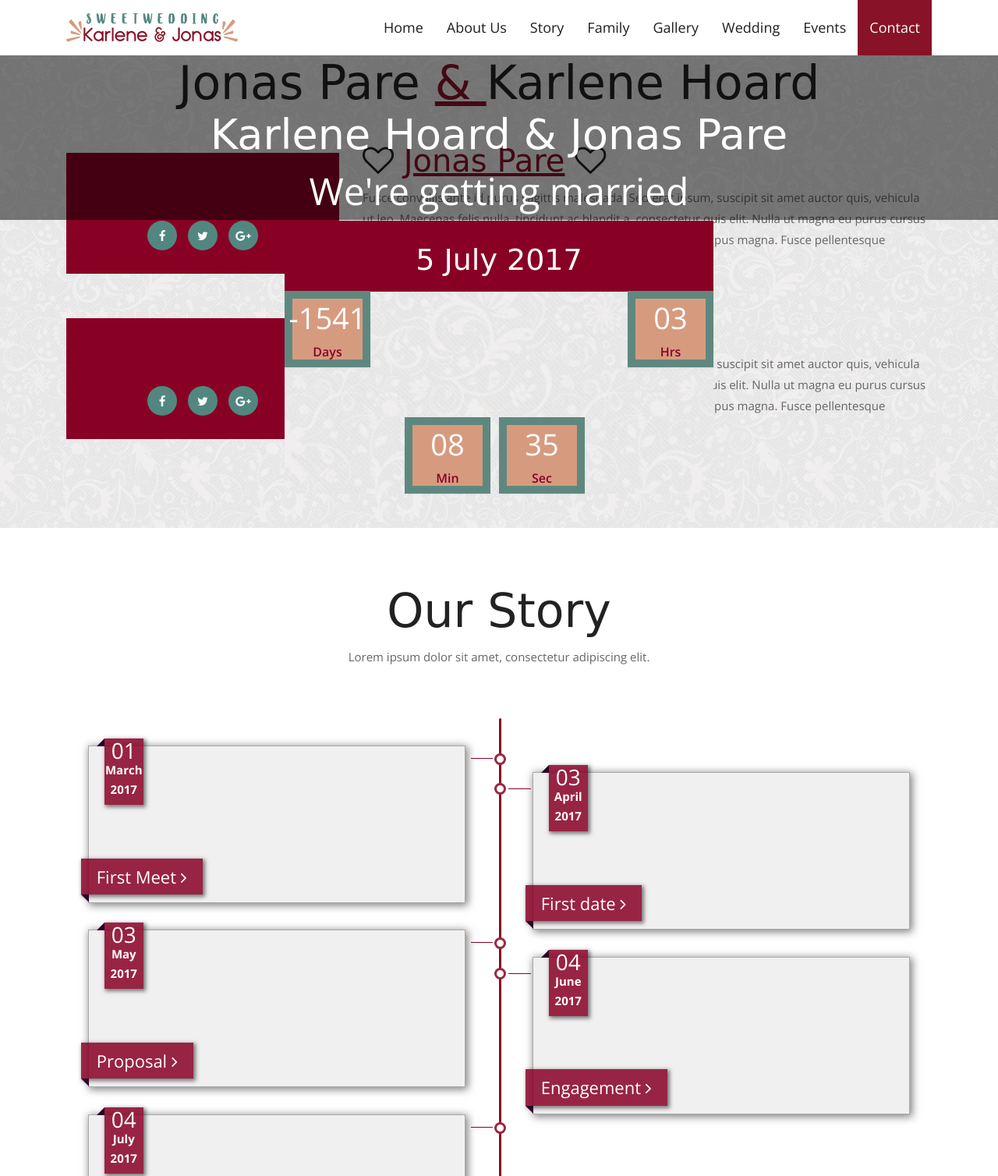
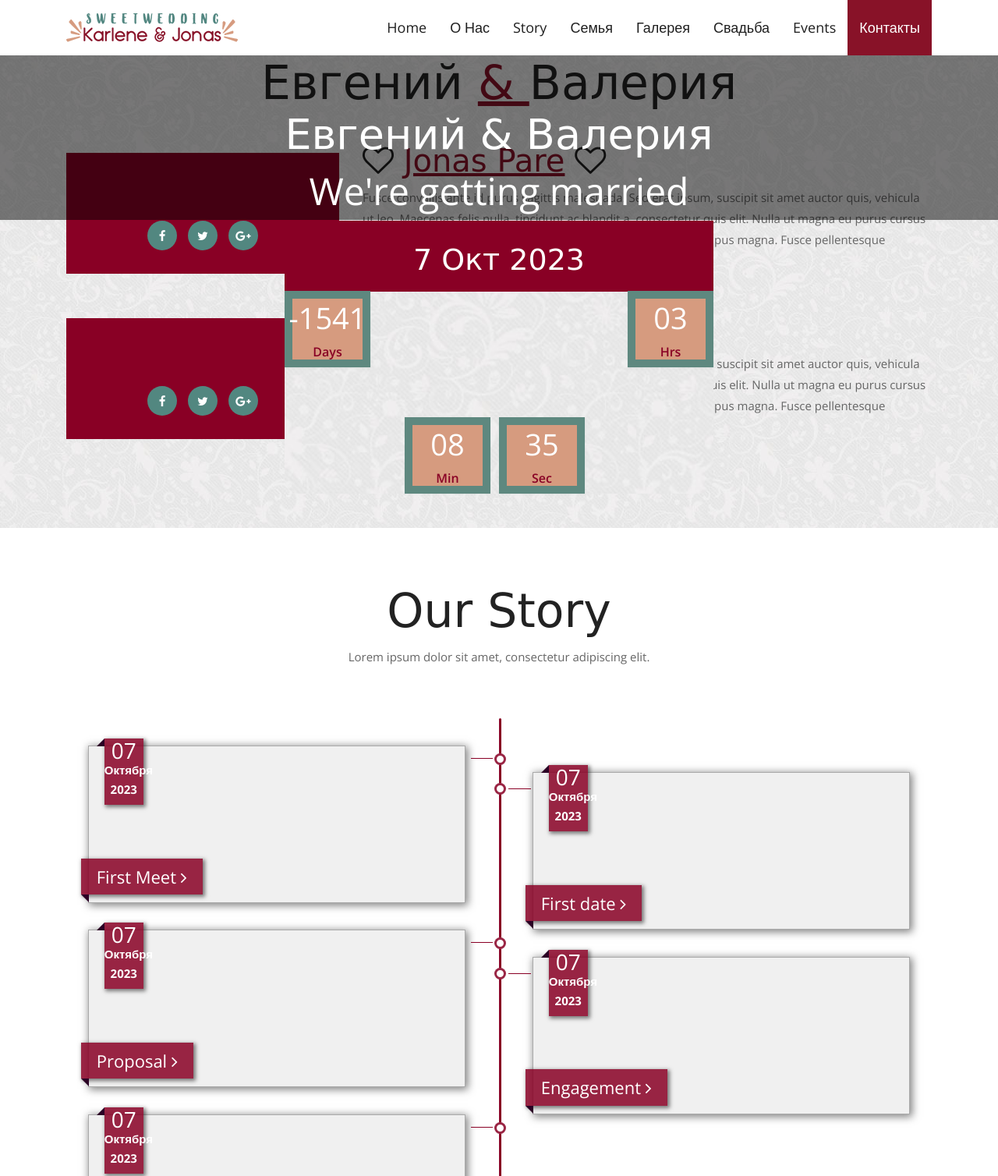
Before and after one commit to Joner11/svdba1, a plain HTML site: page sweetwedding/index.html in a window 1280 px wide. Shown: the top 1508 px of the page at 78% size. Drawn offline with nearby package versions, Linux system fonts and the light colour scheme; a web font is replaced by a local one.

Commit message:
Update index.html

```diff
--- a/sweetwedding/index.html
+++ b/sweetwedding/index.html
@@ -57,13 +57,13 @@
                 <div class="collapse navbar-collapse justify-content-end" id="navbar-wd">
                     <ul class="navbar-nav">
                         <li><a class="nav-link active" href="#home">Home</a></li>
-                        <li><a class="nav-link" href="#about">About Us</a></li>
+                        <li><a class="nav-link" href="#about">О нас</a></li>
                         <li><a class="nav-link" href="#story">Story</a></li>
-                        <li><a class="nav-link" href="#family">Family</a></li>
-                        <li><a class="nav-link" href="#gallery">Gallery</a></li>
-						<li><a class="nav-link" href="#wedding">Wedding</a></li>
+                        <li><a class="nav-link" href="#family">Семья</a></li>
+                        <li><a class="nav-link" href="#gallery">Галерея</a></li>
+						<li><a class="nav-link" href="#wedding">Свадьба</a></li>
                         <li><a class="nav-link" href="#events">Events</a></li>
-						<li><a class="nav-link" href="#contact">Contact</a></li>
+						<li><a class="nav-link" href="#contact">Контакты</a></li>
                     </ul>
                 </div>
             </div>
@@ -79,11 +79,11 @@
 			<li><img src="images/slider-03.jpg" alt=""></li>
 		</ul>
 		<div class="lbox-details">
-			<h1>Karlene Hoard  & Jonas Pare</h1>
+			<h1>Евгений  & Валерия</h1>
 			<h2>We're getting married</h3>
 			<div class="countdown main-time clearfix">
 				<div id="timer">
-					<h3> 5 July 2017</h3>
+					<h3> 7 Окт 2023</h3>
 					<div id="days"></div>
 					<div id="hours"></div>
 					<div id="minutes"></div>
@@ -101,7 +101,7 @@
 				<div class="row">
 					<div class="col-lg-12 text-center">
 						<div class="title-box">
-							<h2>Jonas Pare <span> & </span> Karlene Hoard </h2>
+							<h2>Евгений <span> & </span> Валерия </h2>
 						</div>
 					</div>
 				</div>
@@ -170,9 +170,9 @@
 						<div class="col-lg-6 col-md-6 col-sm-12 col-xs-12 item" >
 							<div class="caption">
 								<div class="star center-block">
-									<span class="h3">01</span>
-									<span>March </span>
-									<span>2017</span>
+									<span class="h3">07</span>
+									<span>Октября </span>
+									<span>2023</span>
 								</div>
 								<div class="image">
 									<img src="images/time-01.jpg" alt="" />
@@ -188,9 +188,9 @@
 						<div class="col-lg-6 col-md-6 col-sm-12 col-xs-12 item">
 							<div class="caption">
 								<div class="star center-block">
-									<span class="h3">03</span>
-									<span>April</span>
-									<span>2017</span>
+									<span class="h3">07</span>
+									<span>Октября</span>
+									<span>2023</span>
 								</div>
 								<div class="image">
 									<img src="images/time-02.jpg" alt="" />
@@ -206,9 +206,9 @@
 						<div class="col-lg-6 col-md-6 col-sm-12 col-xs-12 item">
 							<div class="caption">
 								<div class="star center-block">
-									<span class="h3">03</span>
-									<span>May</span>
-									<span>2017</span>
+									<span class="h3">07</span>
+									<span>Октября</span>
+									<span>2023</span>
 								</div>
 								<div class="image">
 									<img src="images/time-03.jpg" alt="" />
@@ -224,9 +224,9 @@
 						<div class="col-lg-6 col-md-6 col-sm-12 col-xs-12 item">
 							<div class="caption">
 								<div class="star center-block">
-									<span class="h3">04</span>
-									<span>June</span>
-									<span>2017</span>
+									<span class="h3">07</span>
+									<span>Октября</span>
+									<span>2023</span>
 								</div>
 								<div class="image">
 									<img src="images/time-04.jpg" alt="" />
@@ -242,9 +242,9 @@
 						<div class="col-lg-6 col-md-6 col-sm-12 col-xs-12 item">
 							<div class="caption">
 								<div class="star center-block">
-									<span class="h3">04</span>
-									<span>July</span>
-									<span>2017</span>
+									<span class="h3">07</span>
+									<span>Октября</span>
+									<span>2023</span>
 								</div>
 								<div class="image">
 									<img src="images/time-05.jpg" alt="" />
```
